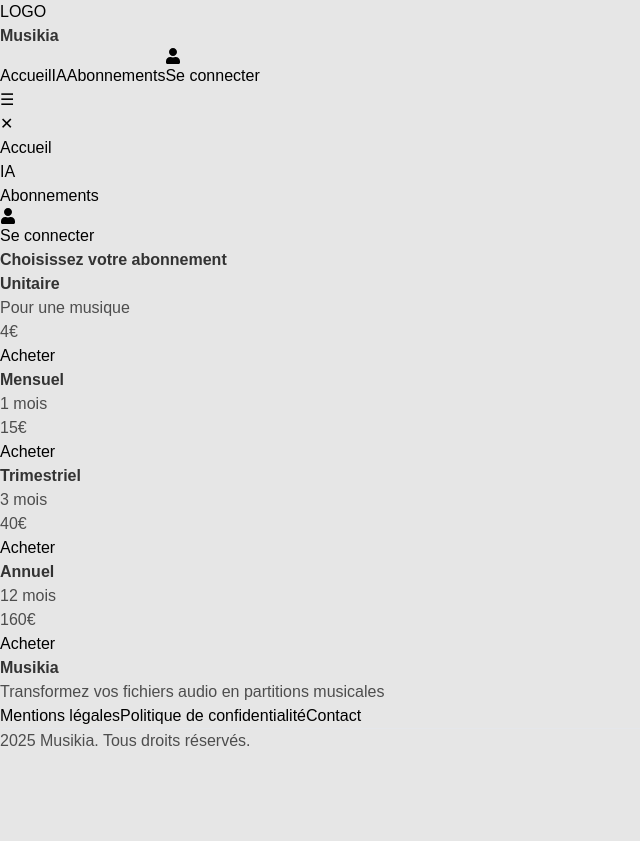
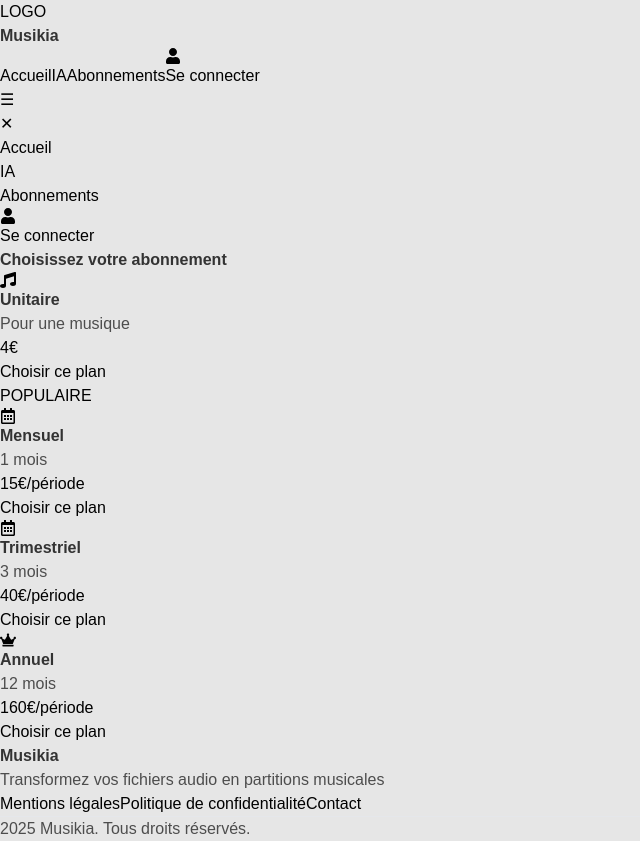
Before and after one commit to lemadnightofficiel/Musikia_Web, a Next.js app in the folder site-web-musikia/: page /pages/suscriptions in a window 1280 px wide. Shown: the whole page, without its empty margins (0-640 px from the left). Before the commit the page ends 800 px from the top, so only its background shows below. Built offline with nearby package versions, Linux system fonts and the light colour scheme.

Commit message:
page abonnement

```diff
--- a/site-web-musikia/package.json
+++ b/site-web-musikia/package.json
@@ -10,6 +10,7 @@
   },
   "dependencies": {
     "@supabase/supabase-js": "^2.47.15",
+    "framer-motion": "^12.9.2",
     "lucide-react": "^0.483.0",
     "next": "^15.1.4",
     "react": "^19.0.0",
--- a/site-web-musikia/src/app/pages/suscriptions/page.tsx
+++ b/site-web-musikia/src/app/pages/suscriptions/page.tsx
@@ -4,41 +4,159 @@ import '../../globals.css';
 import React, { useState } from "react";
 import NavBar from "@/app/components/NavBar";
 import Footer from "@/app/components/Footer";
+import { FaMusic, FaCrown, FaRegCalendarAlt } from "react-icons/fa";
+import { motion } from "framer-motion";
 
 const SubscriptionPage = () => {
-  const [selectedPlan, setSelectedPlan] = useState<{ name: string; price: number; duration: string } | null>(null);
+  const [selectedPlan, setSelectedPlan] = useState<{ name: string; price: number; duration: string; } | null>(null);
+  const [showModal, setShowModal] = useState(false);
 
   const plans = [
-    { name: "Unitaire", price: 4, duration: "Pour une musique", color: "green" },
-    { name: "Mensuel", price: 15, duration: "1 mois", color: "indigo" },
-    { name: "Trimestriel", price: 40, duration: "3 mois", color: "indigo" },
-    { name: "Annuel", price: 160, duration: "12 mois", color: "indigo" }
+    {
+      name: "Unitaire",
+      price: 4,
+      duration: "Pour une musique",
+      color: "green",
+      icon: <FaMusic className="text-3xl mx-auto mb-4 text-green-500" />,
+      popular: false
+    },
+    {
+      name: "Mensuel",
+      price: 15,
+      duration: "1 mois",
+      color: "blue",
+      icon: <FaRegCalendarAlt className="text-3xl mx-auto mb-4 text-blue-500" />,
+      popular: true  // Changé de false à true
+    },
+    {
+      name: "Trimestriel",
+      price: 40,
+      duration: "3 mois",
+      color: "purple",
+      icon: <FaRegCalendarAlt className="text-3xl mx-auto mb-4 text-purple-500" />,
+      popular: false  // Changé de true à false
+    },
+    {
+      name: "Annuel",
+      price: 160,
+      duration: "12 mois",
+      color: "indigo",
+      icon: <FaCrown className="text-3xl mx-auto mb-4 text-indigo-500" />,
+      popular: false
+    }
   ];
 
+  const handlePlanSelection = (plan: { name: string; price: number; duration: string; color: string; icon: JSX.Element; popular: boolean }) => {
+    setSelectedPlan(plan);
+    setShowModal(true);
+  };
+
+  // Animation variants
+  const containerVariants = {
+    hidden: { opacity: 0 },
+    visible: {
+      opacity: 1,
+      transition: {
+        staggerChildren: 0.1
+      }
+    }
+  };
+
+  const itemVariants = {
+    hidden: { y: 20, opacity: 0 },
+    visible: {
+      y: 0,
+      opacity: 1
+    }
+  };
+
   return (
-    <section className="flex flex-col min-h-screen bg-gradient-to-b from-gray-200 to-gray-100">
+    <section className="flex flex-col min-h-screen bg-gradient-to-b from-indigo-50 via-white to-blue-50">
       <NavBar />
-      <main className="flex-grow container mx-auto px-4 py-8">
-        <h1 className="text-3xl font-extrabold mb-8 text-center text-gray-800">Choisissez votre abonnement</h1>
-        <div className="grid grid-cols-1 md:grid-cols-4 gap-4">
+      <main className="flex-grow container mx-auto px-4 py-16 mt-12">
+        <div className="text-center mb-12">
+          <h1 className="text-4xl md:text-5xl font-extrabold mb-4 text-transparent bg-clip-text bg-gradient-to-r from-blue-600 to-indigo-500">
+            Choisissez votre abonnement
+          </h1>
+        </div>
+
+        <motion.div
+          className="grid grid-cols-1 md:grid-cols-2 lg:grid-cols-4 gap-8 max-w-7xl mx-auto"
+          variants={containerVariants}
+          initial="hidden"
+          animate="visible"
+        >
           {plans.map((plan, index) => (
-            <div key={index} className="bg-white p-4 rounded-lg shadow-md text-center transform hover:scale-105 transition-all duration-300">
-              <h2 className={`text-xl font-bold mb-2 text-${plan.color}-700`}>{plan.name}</h2>
-              <p className="text-sm mb-2 text-gray-600">{plan.duration}</p>
-              <p className="text-md font-extrabold mb-3 text-gray-900">{plan.price}€</p>
+            <motion.div
+              key={index}
+              variants={itemVariants}
+              className={`relative bg-white rounded-2xl shadow-xl overflow-hidden transition-all duration-300 hover:shadow-2xl transform hover:-translate-y-2 border ${plan.popular ? 'border-blue-500' : 'border-gray-100'}`}
+            >
+              {plan.popular && (
+                <div className="absolute top-0 right-0 bg-blue-500 text-white px-3 py-1 rounded-bl-lg font-medium text-sm">
+                  POPULAIRE
+                </div>
+              )}
+              <div className="p-6">
+                <div className="mb-4">
+                  {plan.icon}
+                  <h2 className={`text-2xl font-bold mb-1 text-${plan.color}-600`}>{plan.name}</h2>
+                  <p className="text-sm mb-2 text-gray-500 font-medium">{plan.duration}</p>
+                </div>
+
+                <div className="mb-6 flex items-end">
+                  <span className="text-4xl font-extrabold text-gray-900">{plan.price}€</span>
+                  {plan.name !== "Unitaire" && <span className="text-gray-500 ml-1 mb-1">/période</span>}
+                </div>
+
+                <button
+                  onClick={() => handlePlanSelection(plan)}
+                  className={`w-full py-3 px-6 rounded-lg font-semibold transition-all duration-300 ${
+                    plan.popular
+                      ? 'bg-blue-600 hover:bg-blue-700 text-white'
+                      : `bg-${plan.color}-100 hover:bg-${plan.color}-200 text-${plan.color}-700`
+                  }`}
+                >
+                  Choisir ce plan
+                </button>
+              </div>
+            </motion.div>
+          ))}
+        </motion.div>
+
+        {selectedPlan && showModal && (
+          <div className="fixed inset-0 bg-black bg-opacity-50 flex items-center justify-center z-50 p-4">
+            <motion.div
+              initial={{ scale: 0.9, opacity: 0 }}
+              animate={{ scale: 1, opacity: 1 }}
+              className="bg-white rounded-xl shadow-2xl p-8 max-w-md w-full relative"
+            >
               <button
-                onClick={() => setSelectedPlan(plan)}
-                className={`bg-${plan.color}-600 text-white px-3 py-2 rounded-md hover:bg-${plan.color}-700 transition-all font-semibold w-full`}
+                onClick={() => setShowModal(false)}
+                className="absolute top-4 right-4 text-gray-500 hover:text-gray-700"
               >
-                Acheter
+                ✕
               </button>
-            </div>
-          ))}
-        </div>
-        {selectedPlan && (
-          <p className="mt-6 text-lg font-semibold text-center text-gray-700">
-            Vous avez choisi l&apos;abonnement <span className="text-indigo-600">{selectedPlan.name}</span>.
-          </p>
+              <h3 className="text-2xl font-bold mb-4">Confirmation d&apos;abonnement</h3>
+              <p className="mb-4">
+                Vous avez choisi l&apos;abonnement <span className="font-semibold text-blue-600">{selectedPlan.name}</span> à {selectedPlan.price}€.
+              </p>
+
+              <div className="flex space-x-4">
+                <button
+                  onClick={() => setShowModal(false)}
+                  className="bg-gray-200 hover:bg-gray-300 text-gray-800 px-4 py-2 rounded-lg transition-all duration-300 flex-1"
+                >
+                  Annuler
+                </button>
+                <button
+                  className="bg-blue-600 hover:bg-blue-700 text-white px-4 py-2 rounded-lg transition-all duration-300 flex-1"
+                >
+                  Procéder au paiement
+                </button>
+              </div>
+            </motion.div>
+          </div>
         )}
       </main>
       <Footer />
```
Also changed, not shown: 1 other file (tests, documents, lock files or other folders).
